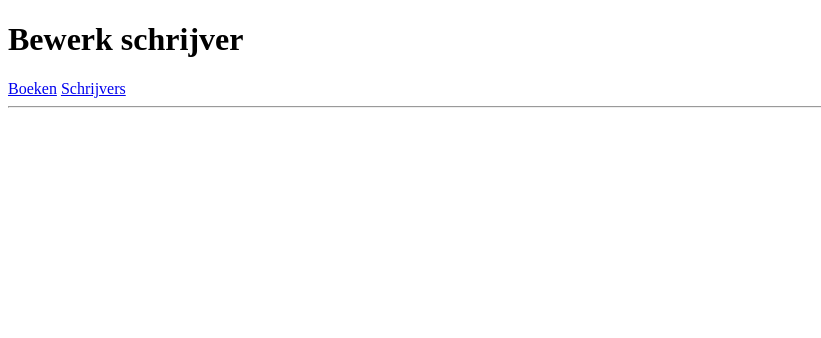
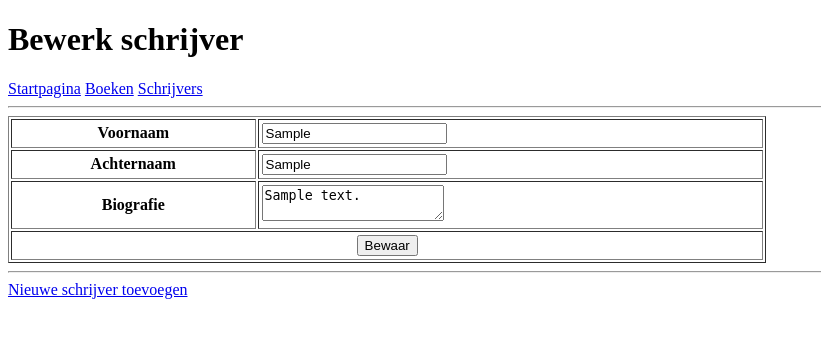
Before and after one commit to josnys19/Project-Bibliotheek-, a PHP site: page /bewerk_schrijver.php?schrijver=1 in a window 1280 px wide. Shown: the top 338 px of the page, without its empty margins (0-821 px from the left). Run offline with PHP 8.4, Linux system fonts and the light colour scheme; tables that the repository leaves empty or names only in its code hold one stand-in row (values such as "Sample post"); data that the repository does not hold is empty.

Commit message:
Nieuwe bestanden toegevoegd
index.php en boeken.jpg

```diff
--- a/bewerk_schrijver.php
+++ b/bewerk_schrijver.php
@@ -2,7 +2,7 @@
 include("common.inc.php");
 
 // kijken of we een schrijversId gekregen hebben
-$id = (int)$_REQUEST['schrijver'];
+@$id = (int)$_REQUEST['schrijver'];
 if($id)
 {
 	// we hebben een id en halen de details op
@@ -18,7 +18,7 @@ else
 }
 
 // controle of het formulier ingediend werd
-if($_POST['submit'])
+if(@$_POST['submit'])
 {
 	// valideer elk veld
 	$warnings = array();
@@ -46,7 +46,7 @@ if($_POST['submit'])
 			$sql = "UPDATE schrijvers SET voornaam = "
 					. $conn->quote($_POST['voornaam']) . ' ,
 					achternaam = ' . $conn->quote($_POST['achternaam']) . ' ,
-					bio = ' . $conn->quote($_POST['biografie']) . "
+					biografie = ' . $conn->quote($_POST['biografie']) . "
 					WHERE id=$schrijver[id]";
 		}
 		else
@@ -70,7 +70,7 @@ else
 toonKopTekst("Bewerk schrijver");
 
 // toon eventuele fouten
-if(count($warnings))
+if(count(@$warnings))
 {
 	echo "<strong>Verbeter de volgende fouten:</strong><br/>";
 	foreach ($warnings as $w) {
@@ -80,3 +80,44 @@ if(count($warnings))
 // toon het formulier
 ?>
 <form name="formulier" method="post" action="bewerk_schrijver.php">
+	<table border="1" width="60%" cellpadding="3">
+		<tr>
+			<th>Voornaam</th>
+			<td>
+				<input type="text" name="voornaam" value="<?=htmlspecialchars(@$_POST['voornaam'])?>">
+			</td>
+		</tr>
+		<tr>
+			<th>Achternaam</th>
+			<td>
+				<input type="text" name="achternaam" value="<?=htmlspecialchars(@$_POST['achternaam'])?>">
+			</td>
+		</tr>
+		<tr>
+			<th>Biografie</th>
+			<td>
+				<textarea name="biografie"><?=htmlspecialchars(@$_POST['biografie'])?></textarea>
+			</td>
+		</tr>
+		<tr>
+			<td colspan="2" align="center">
+				<input type="submit" name="submit" value="Bewaar" />
+			</td>
+	</table>
+	<?php
+	if(@$schrijver['id'])
+	{
+		?>
+		<input name="schrijver" type="hidden" value="<?=$schrijver['id']?>">
+		<?php
+	}
+	?>
+</form>
+<div>
+	<hr/>
+	<a href="bewerk_schrijver.php">Nieuwe schrijver toevoegen</a>
+</div>
+<?php
+// toon voettekst
+toonVoettekst();
+?>
--- a/boeken.php
+++ b/boeken.php
@@ -44,7 +44,7 @@ toonKopTekst('Boeken');
 </table>
 <div>
 	<hr/>
-	<a href="bewerk_boek.php">Nieuw boek toevoegen</a>
+	<a href="bewerk_boek.php">Nieuw boek toevoegen...</a>
 </div>
 <?php
 toonVoetTekst();
--- a/common.inc.php
+++ b/common.inc.php
@@ -16,6 +16,7 @@ function toonKopTekst($title)
 		<header>
 			<h1><?=htmlspecialchars($title)?></h1>
 			<nav>
+				<a href='index.php'>Startpagina</a>
 				<a href='boeken.php'>Boeken</a>
 				<a href='schrijvers.php'>Schrijvers</a>
 			</nav>
--- /dev/null
+++ b/index.php
@@ -0,0 +1,6 @@
+<?php
+include("common.inc.php");
+toonKopTekst("Mijn bibliotheek");
+echo "<img src='boeken.jpg'>";
+toonVoettekst();
+?>
```
Also changed, not shown: schrijvers.php (+7 -0 lines), boeken.jpg (added).
